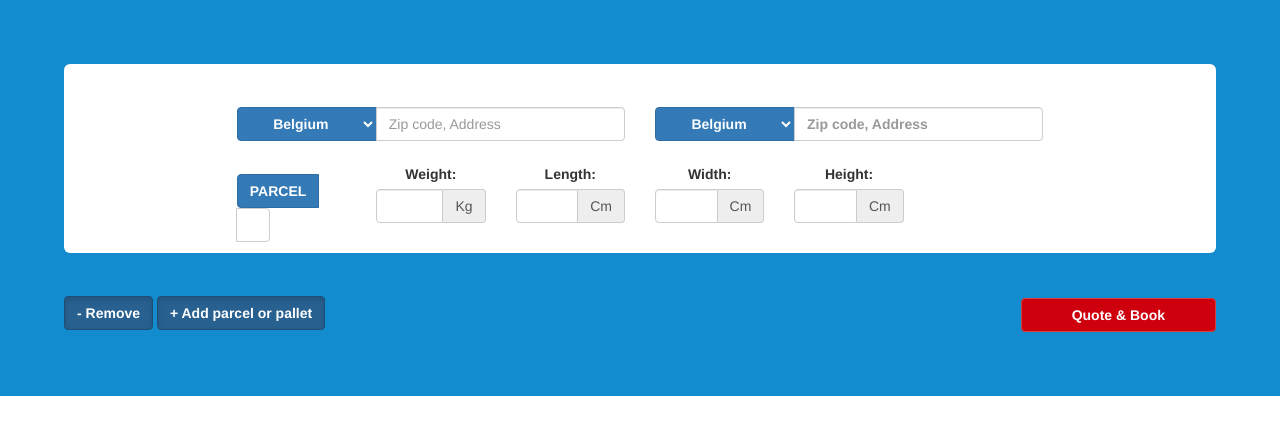
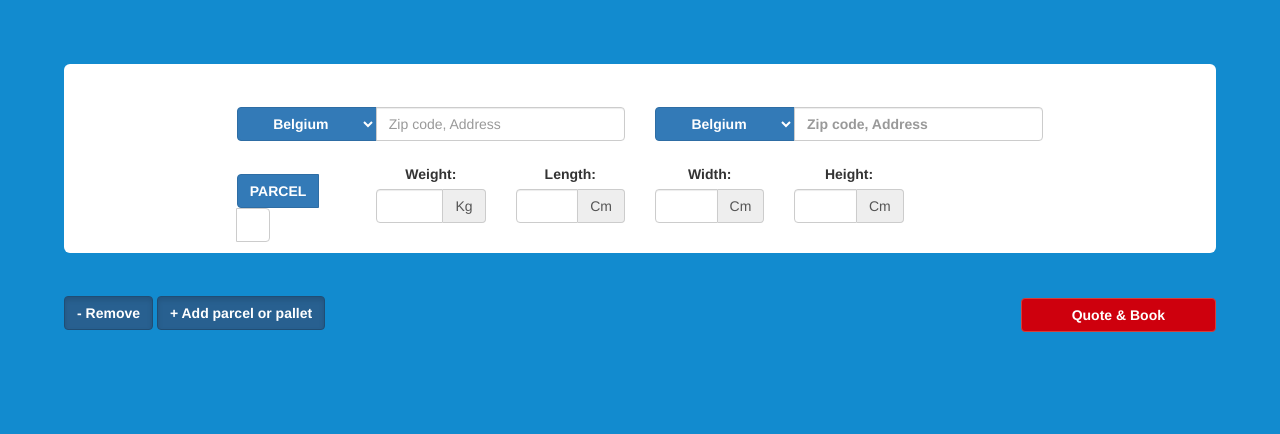
Before and after one commit to LenaAviles/bootstrap, a plain HTML site: page index.html in a window 1280 px wide. Drawn offline with nearby package versions, Linux system fonts and the light colour scheme.

Commit message:
Update style.css

```diff
--- a/css/style.css
+++ b/css/style.css
@@ -1,11 +1,7 @@
-body {
-  min-height: 100vh;
-}
-
 .container-fluid {
   padding: 5%;
   background-color: #128bcf;
-  min-height: 100%;
+  min-height: 100vh;
 }
 .container-fluid .jumbotron {
   padding: 3% 15% 0;
```
